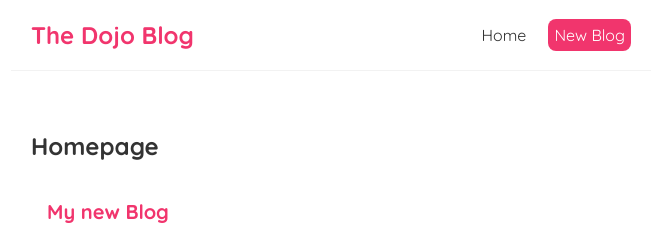
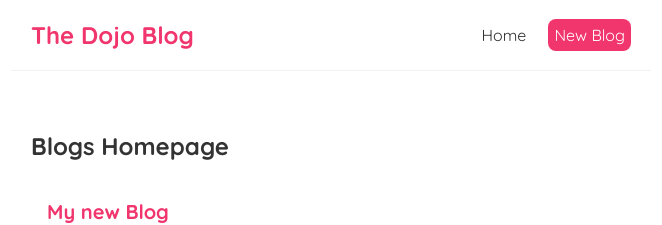
Before and after one commit to gbelot2003/dojo-tuto, a React (Create React App) app: page / in a window 1280 px wide. Shown: the top 225 px of the page, without its empty margins (309-971 px from the left). Built offline with nearby package versions, Linux system fonts and the light colour scheme.

Commit message:
usando destructure en config de props en componente

```diff
--- a/src/components/BlogList.js
+++ b/src/components/BlogList.js
@@ -1,8 +1,10 @@
 
-const BlogList = (props) => {
-    const blogs = props.blogs;
+const BlogList = ({ blogs, title }) => {
+    //const blogs = props.blogs;
+    //const title = props.title;
     return (
         <div className="blog-list">
+            <h2>{title}</h2>
             {blogs.map((blog) => (
                 <div className="blog-preview" key={blog.id}>
                     <h2>{blog.title}</h2>
--- a/src/components/Home.js
+++ b/src/components/Home.js
@@ -9,8 +9,7 @@ const Home = (title) => {
     ]);
     return (
         <div className="home">
-            <h2>Homepage</h2>
-            <BlogList blogs={blogs} />
+            <BlogList blogs={blogs} title="Blogs Homepage" />
 
         </div>
     );
```
Also changed, not shown: 1 other file (tests, documents, lock files or other folders).
